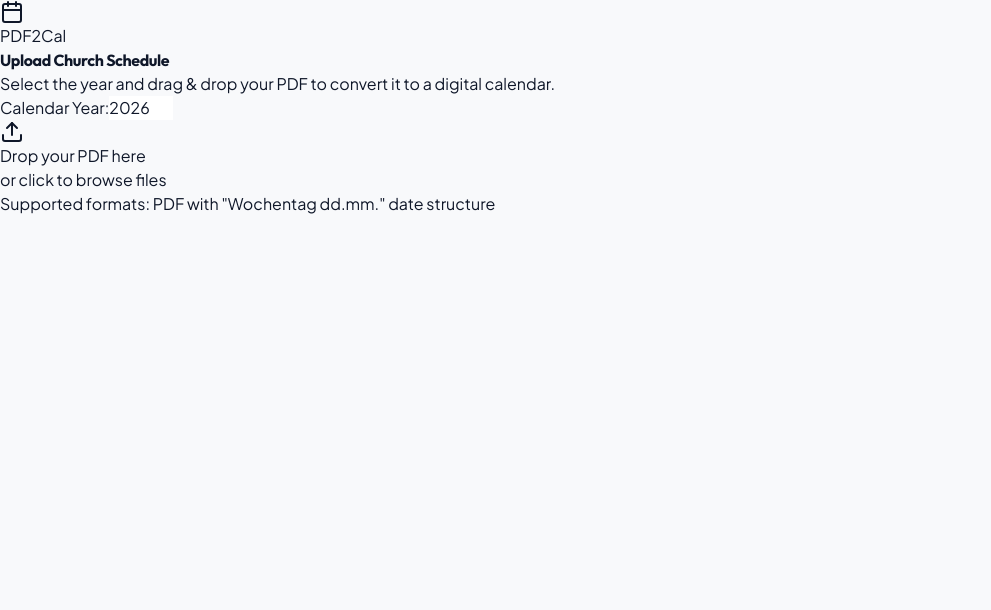
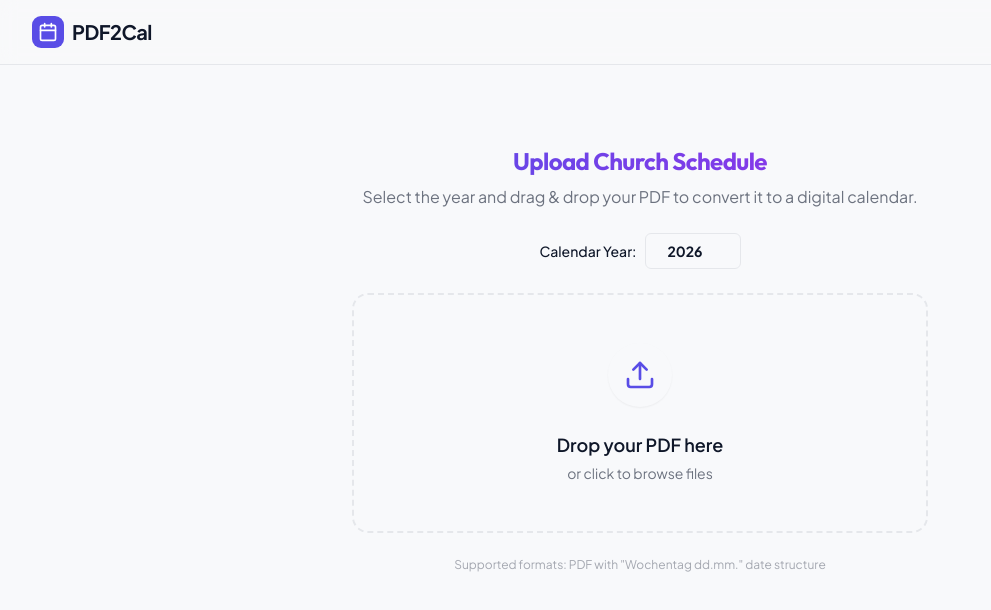
Before and after one commit to anpetuwi-sudo/pdf2cal, a React (Vite) app: page / in a window 1280 px wide. Shown: the top 610 px of the page, without its empty margins (0-991 px from the left). Built offline with nearby package versions, Linux system fonts and the light colour scheme; a web font is replaced by a local one.

Commit message:
tailwind.config.ts

```diff
--- a/tailwind.config.ts
+++ b/tailwind.config.ts
@@ -2,7 +2,7 @@
 
 export default {
   darkMode: ["class"],
-  content: ["./client/index.html", "./client/src/**/*.{js,jsx,ts,tsx}"],
+  content: ["./index.html", "./src/**/*.{js,jsx,ts,tsx}"],
   theme: {
     extend: {
       borderRadius: {
@@ -11,7 +11,6 @@
         sm: ".1875rem", /* 3px */
       },
       colors: {
-        // Flat / base colors (regular buttons)
         background: "hsl(var(--background) / <alpha-value>)",
         foreground: "hsl(var(--foreground) / <alpha-value>)",
         border: "hsl(var(--border) / <alpha-value>)",
@@ -73,7 +72,7 @@
         "sidebar-accent": {
           DEFAULT: "hsl(var(--sidebar-accent) / <alpha-value>)",
           foreground: "hsl(var(--sidebar-accent-foreground) / <alpha-value>)",
-          border: "var(--sidebar-accent-border)"
+          border: "var(--sidebar-accent-border)",
         },
         status: {
           online: "rgb(34 197 94)",
```
